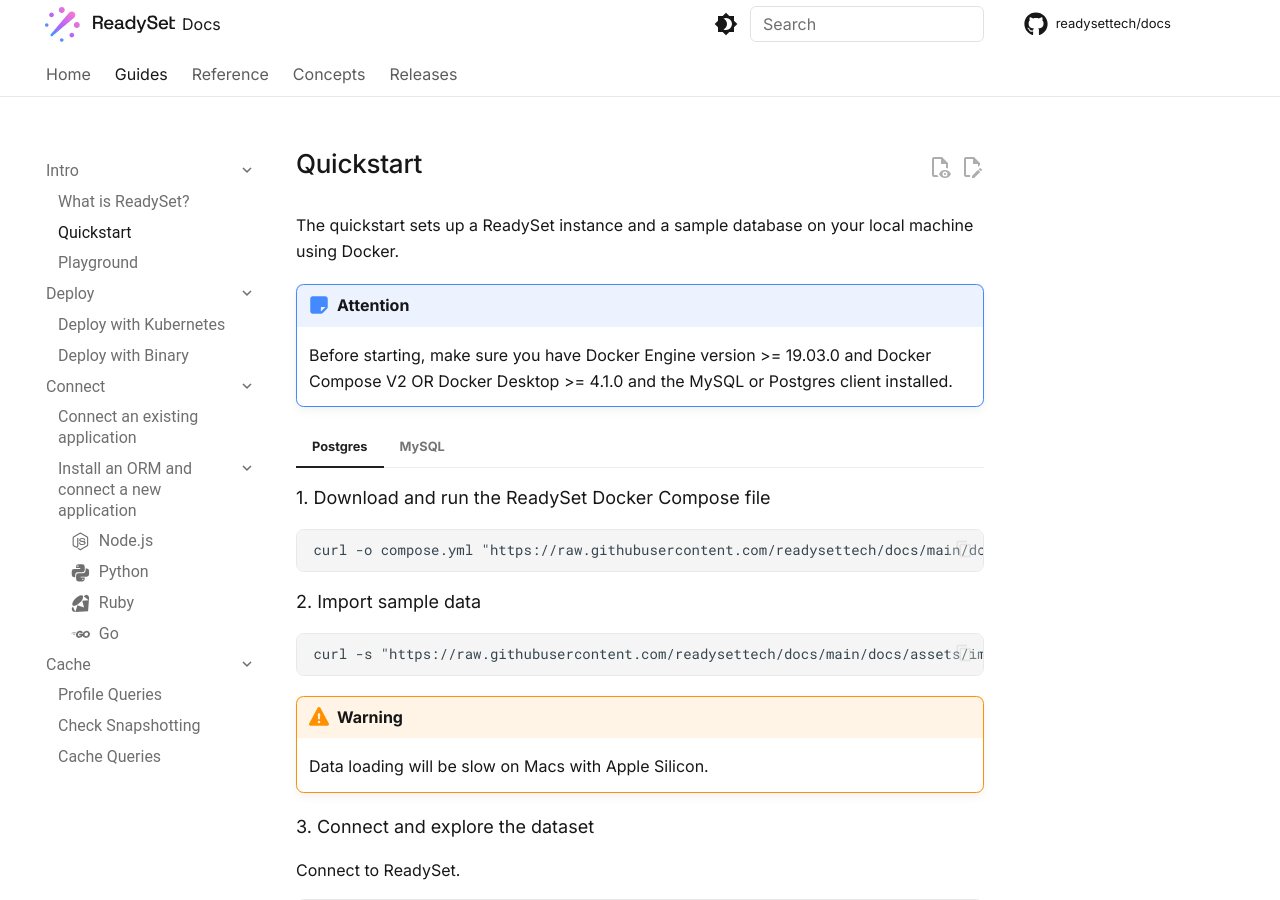
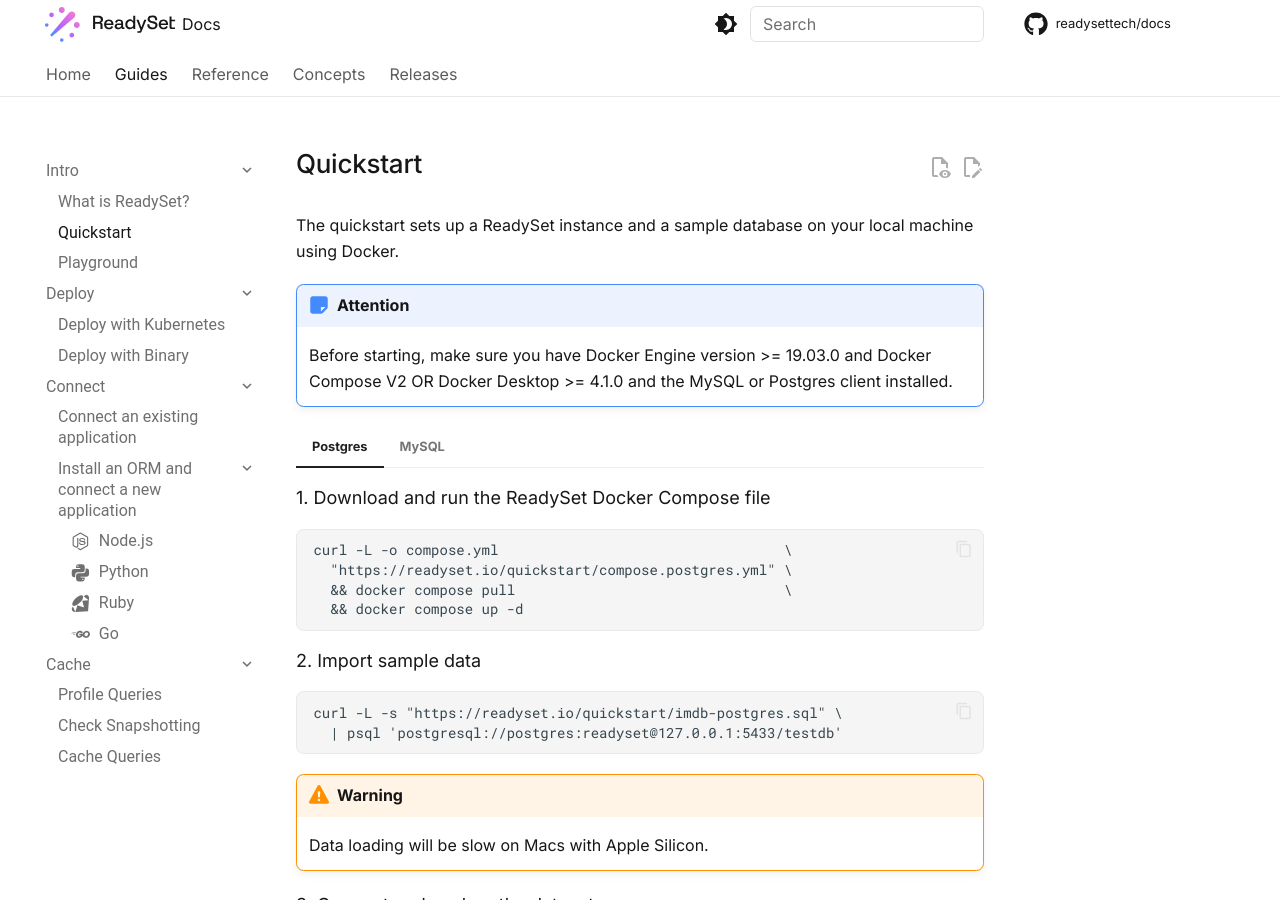
Before and after one commit to readysettech/docs-old, an MkDocs documentation site: the page built from docs/guides/intro/quickstart.md, in a window 1280 px wide and 900 px high. Built offline with MkDocs 1.6.1 and Material for MkDocs 9.7.7, drawn with Linux system fonts in a browser that asks for light colours; comment, search, counter and statistics services are not loaded; some of the changed lines change nothing that is shown.

Commit message:
public-docs: beautify the quickstart curl code blocks
This makes it so the quickstart curls for the docker-compose and .sql
files fit inside the code block without spilling over and needing
horizontal scrolling.

Change-Id: Id46e210b2cc846c37ae1d2b3f90c1fe678752d95
Reviewed-on: https://gerrit.readyset.name/c/readyset/+/5595
Tested-by: Buildkite CI
Reviewed-by: Alex Martin <Alex.m@readyset.io>

````diff
--- a/docs/guides/intro/quickstart.md
+++ b/docs/guides/intro/quickstart.md
@@ -11,14 +11,18 @@
     <font size="4">1. Download and run the ReadySet Docker Compose file</font>
 
     ```
-    curl -o compose.yml "https://raw.githubusercontent.com/readysettech/docs/main/docs/assets/compose.postgres.yml" && docker compose pull && docker compose up -d
+    curl -L -o compose.yml                                  \
+      "https://readyset.io/quickstart/compose.postgres.yml" \
+      && docker compose pull                                \
+      && docker compose up -d
     ```
 
 
     <font size="4">2. Import sample data</font>
 
     ```
-    curl -s "https://raw.githubusercontent.com/readysettech/docs/main/docs/assets/imdb-postgres.sql" | psql 'postgresql://postgres:readyset@127.0.0.1:5433/testdb'
+    curl -L -s "https://readyset.io/quickstart/imdb-postgres.sql" \
+      | psql 'postgresql://postgres:readyset@127.0.0.1:5433/testdb'
     ```
 
     !!! warning
@@ -124,14 +128,18 @@
     <font size="4">1. Download and run the ReadySet Docker Compose file</font>
 
     ```
-    curl -o compose.yml "https://raw.githubusercontent.com/readysettech/docs/main/docs/assets/compose.mysql.yml" && docker compose up -d
+    curl -L -o compose.yml                                  \
+      "https://readyset.io/quickstart/compose.mysql.yml"    \
+      && docker compose pull                                \
+      && docker compose up -d
     ```
 
 
     <font size="4">2. Import sample data</font>
 
     ```
-    curl -s "https://raw.githubusercontent.com/readysettech/docs/main/docs/assets/imdb-mysql.sql" | mysql -h127.0.0.1 -uroot -P3307 testdb -preadyset
+    curl -L -s "https://readyset.io/quickstart/imdb-mysql.sql" \
+      | mysql -h127.0.0.1 -uroot -P3307 testdb -preadyset
     ```
 
     !!! warning
````
